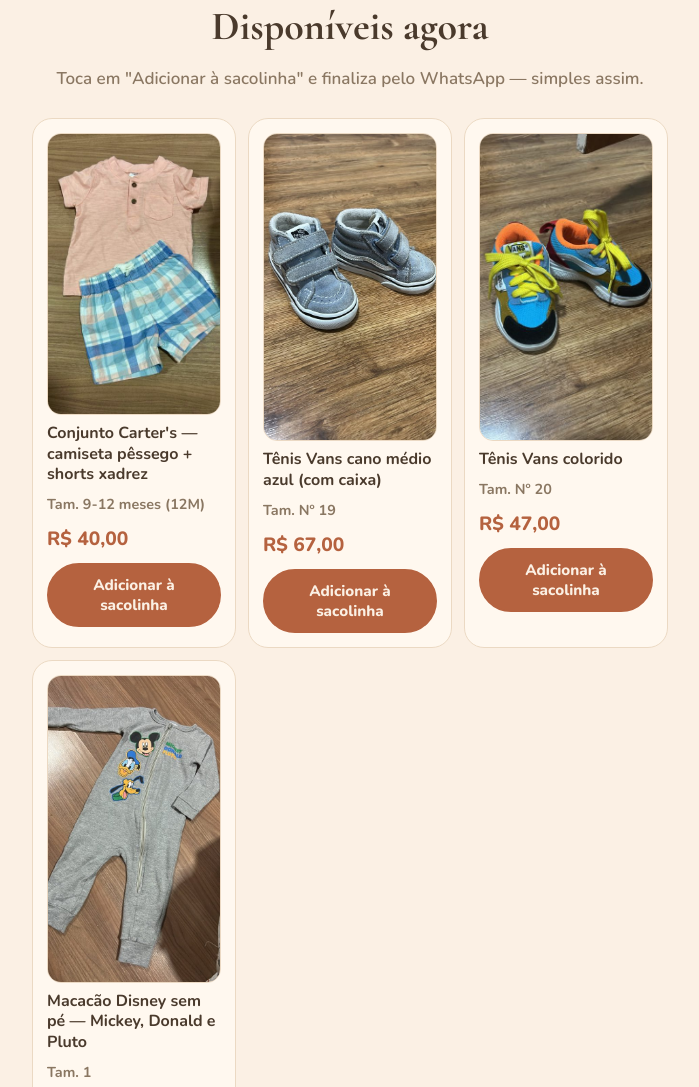
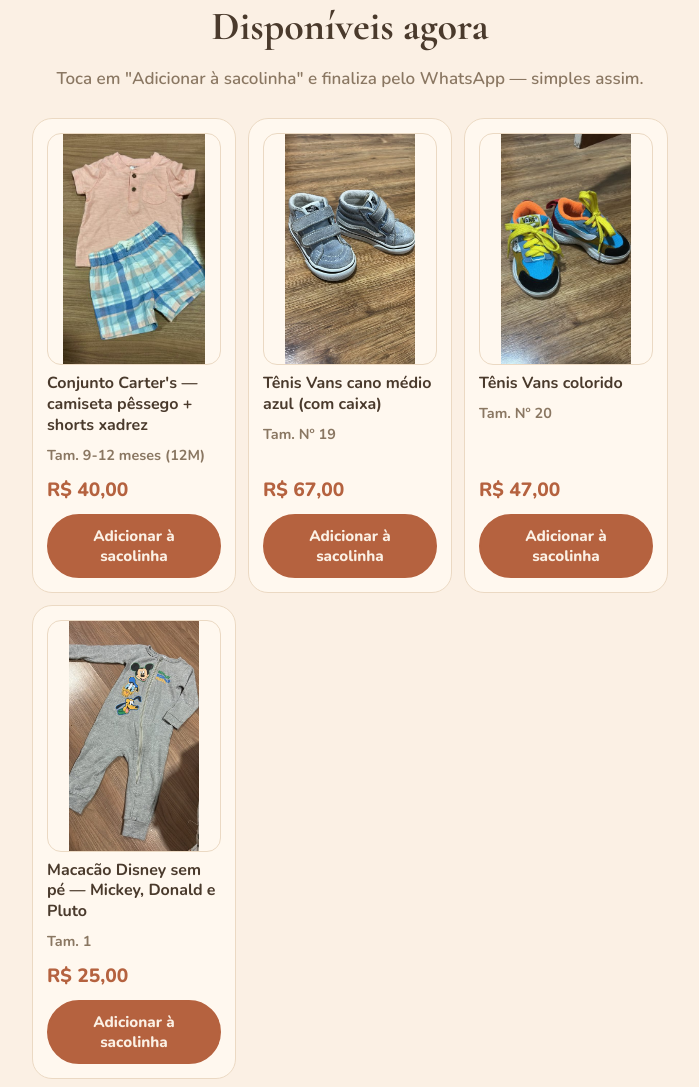
Before and after one commit to hylarysfarias/ninhocircular, a plain HTML site: page index.html in a window 1280 px wide. Shown: the part 899-1986 px from the top of the page, without its empty margins (290-989 px from the left). Drawn offline with nearby package versions, Linux system fonts and the light colour scheme.

Commit message:
Vitrine: fotos 3:4 e botões alinhados na base
Co-Authored-By: Claude Sonnet 5.5 <noreply@anthropic.com>
Claude-Session: https://claude.ai/code/session_016HaoSsGPnoou1hBimCQs84

```diff
--- a/index.html
+++ b/index.html
@@ -45,15 +45,16 @@ p{margin:0 0 14px;color:var(--mut);font-weight:600}
 .step span{font-size:.92rem;color:var(--mut);font-weight:700;line-height:1.4;display:block}
 .divider{border:none;border-top:2px dashed var(--bege);margin:52px 0}
 .prod{background:#FFF8EF;border:1px solid #EBD9C3;border-radius:20px;padding:14px;display:flex;flex-direction:column;gap:8px;text-align:left}
-.prod img{width:100%;aspect-ratio:auto;max-height:460px;object-fit:contain;background:#FFF8EF;border-radius:14px;border:1px solid #EBD9C3}
+.prod img{width:100%;aspect-ratio:3/4;max-height:none;object-fit:contain;background:#FFF8EF;border-radius:14px;border:1px solid #EBD9C3}
 .prod b{font-size:1rem;line-height:1.3}
 .prod .meta{color:var(--mut);font-size:.9rem;font-weight:700}
 .prod .preco{color:var(--clay);font-weight:800;font-size:1.2rem}
+.prod .preco{margin-top:auto}
 .prod button{font:800 .95rem Nunito,sans-serif;border:2px solid var(--clay);background:var(--clay);color:#FBF0E4;border-radius:999px;padding:10px 14px;cursor:pointer;min-height:44px}
 .prod button.no{background:transparent;color:var(--clay)}
 .prods{display:grid;grid-template-columns:repeat(2,1fr);gap:12px;margin-top:26px}
 @media(min-width:900px){.prods{grid-template-columns:repeat(3,1fr)}}
-@media(max-width:540px){.prod{padding:10px;gap:6px}.prod img{max-height:240px}.prod b{font-size:.9rem}.prod .preco{font-size:1.05rem}.prod button{font-size:.82rem;padding:8px 8px}}
+@media(max-width:540px){.prod{padding:10px;gap:6px}.prod b{font-size:.9rem}.prod .preco{font-size:1.05rem}.prod button{font-size:.82rem;padding:8px 8px}}
 #sacoBtn{position:fixed;right:18px;bottom:18px;z-index:40;background:var(--olive);color:#FBF0E4;border:none;border-radius:999px;font:800 1.05rem Nunito,sans-serif;padding:16px 24px;box-shadow:0 6px 0 rgba(74,58,44,.2);cursor:pointer;display:none}
 #saco{position:fixed;inset:0;background:rgba(74,58,44,.5);z-index:50;display:none;align-items:flex-end;justify-content:center}
 #saco.on{display:flex}
```
